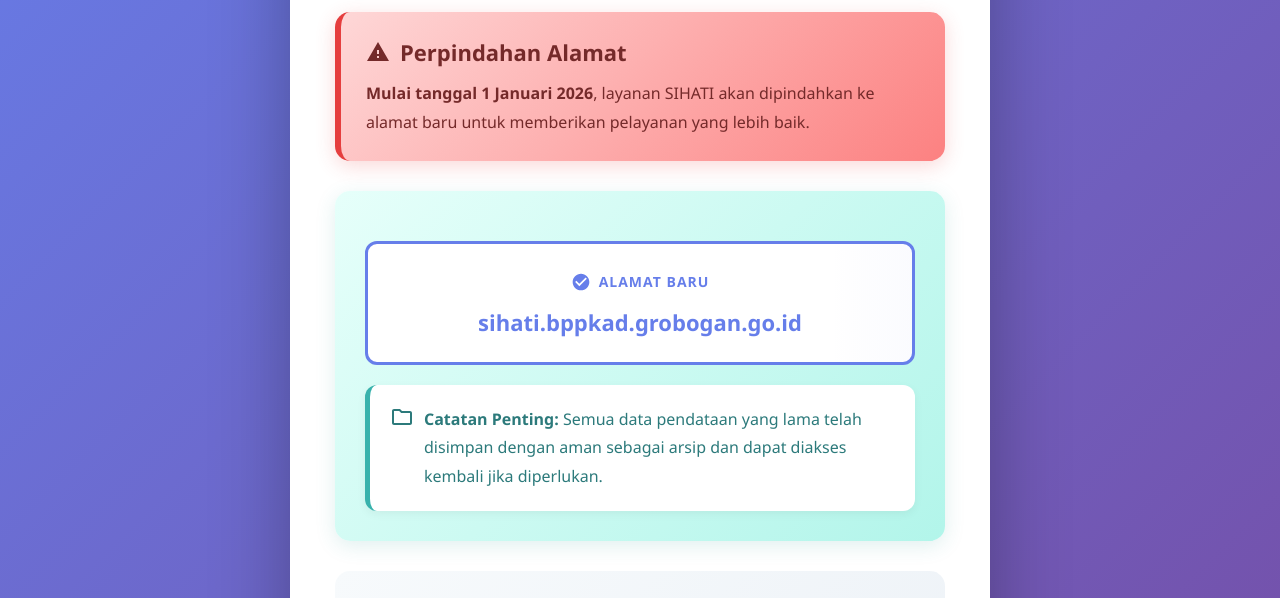
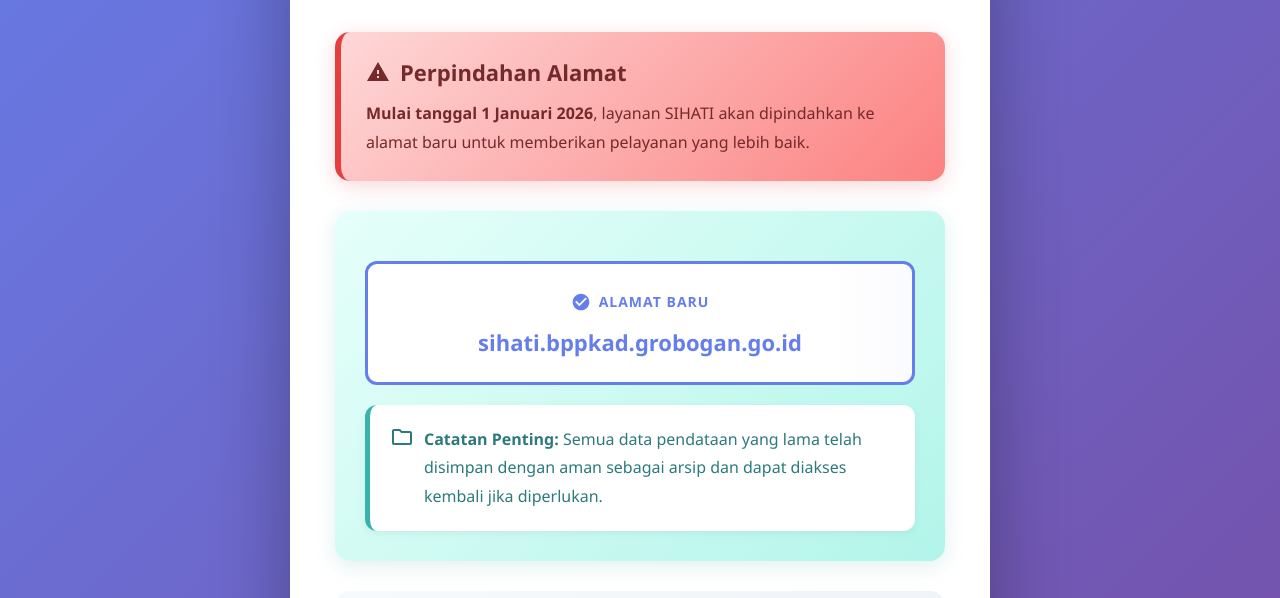
Before and after one commit to bppkadgrobogan/sihati-redirect, a plain HTML site: page index.html in a window 1280 px wide. Shown: the part 312-910 px from the top of the page. Drawn offline with Linux system fonts and the light colour scheme.

Commit message:
Modify padding in index.html for improved layout
Increased padding for better layout spacing.

```diff
--- a/index.html
+++ b/index.html
@@ -18,9 +18,8 @@
             display: flex;
             justify-content: center;
             align-items: center;
-            padding: 20px;
+            padding: 40px 20px;
             position: relative;
-            overflow: hidden;
         }
 
         body::before {
```
